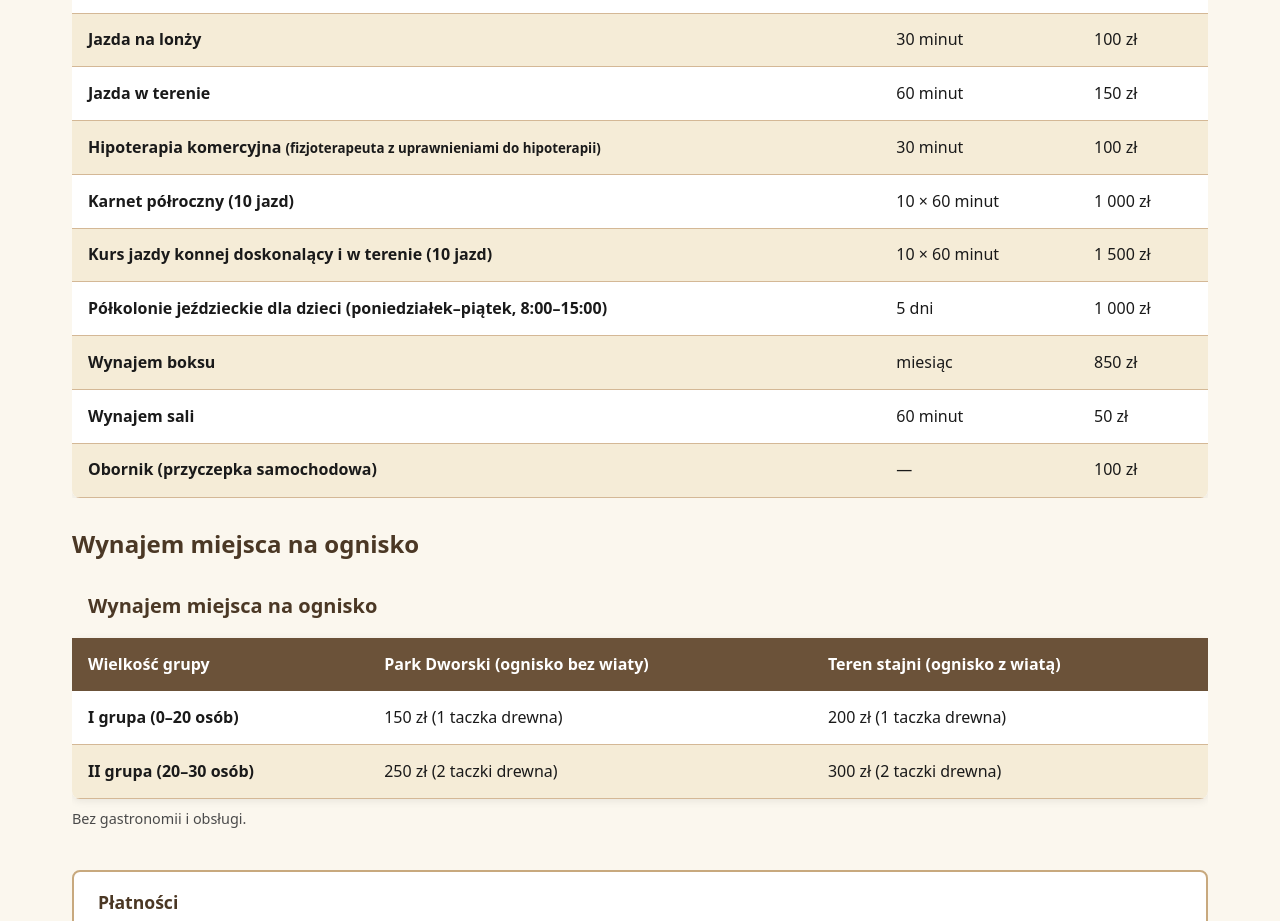
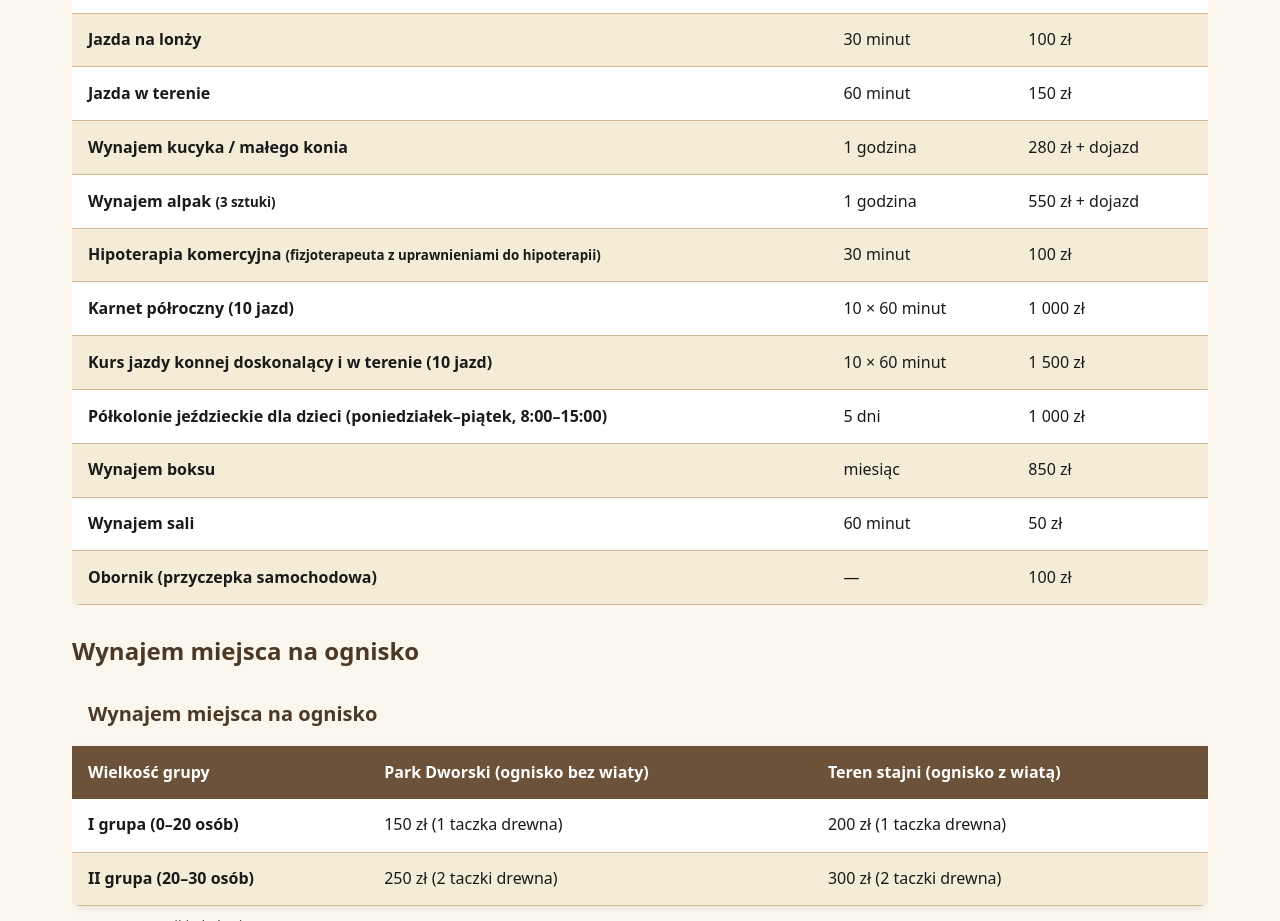
Before and after one commit to prakowski98/kisielnica2026, a website: page cennik.html in a window 1280 px wide. Shown: the part 860-1781 px from the top of the page. Drawn offline with Linux system fonts and the light colour scheme.

Commit message:
Dopisz wynajem zwierzat do cennika

```diff
--- a/cennik.html
+++ b/cennik.html
@@ -145,6 +145,16 @@
                 <td>Jazda w terenie</td>
                 <td>60 minut</td>
                 <td>150 zł</td>
+              </tr>
+              <tr>
+                <td>Wynajem kucyka / małego konia</td>
+                <td>1 godzina</td>
+                <td>280 zł + dojazd</td>
+              </tr>
+              <tr>
+                <td>Wynajem alpak <small>(3 sztuki)</small></td>
+                <td>1 godzina</td>
+                <td>550 zł + dojazd</td>
               </tr>
               <tr>
                 <td>Hipoterapia komercyjna <small>(fizjoterapeuta z uprawnieniami do hipoterapii)</small></td>
```
